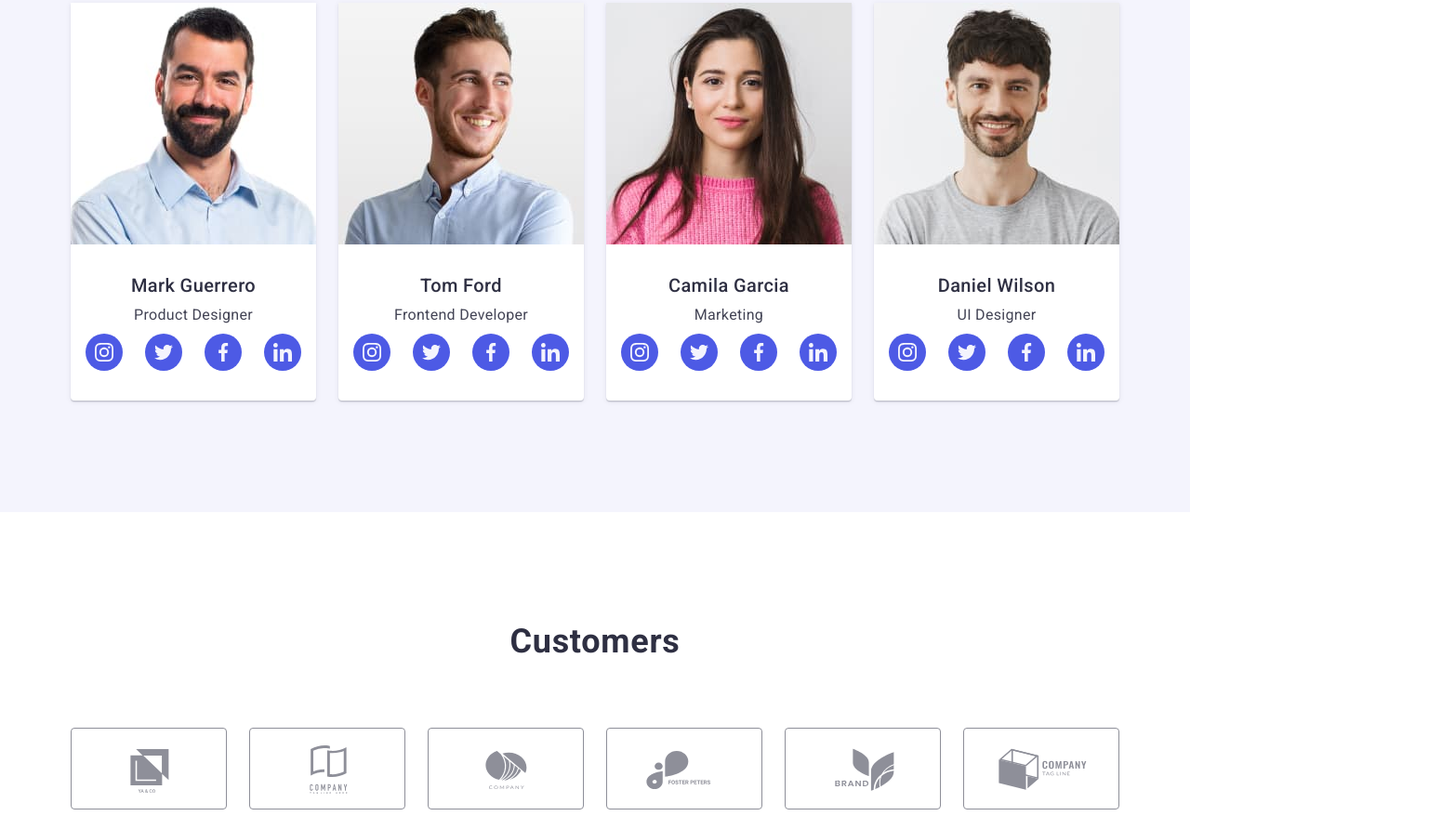
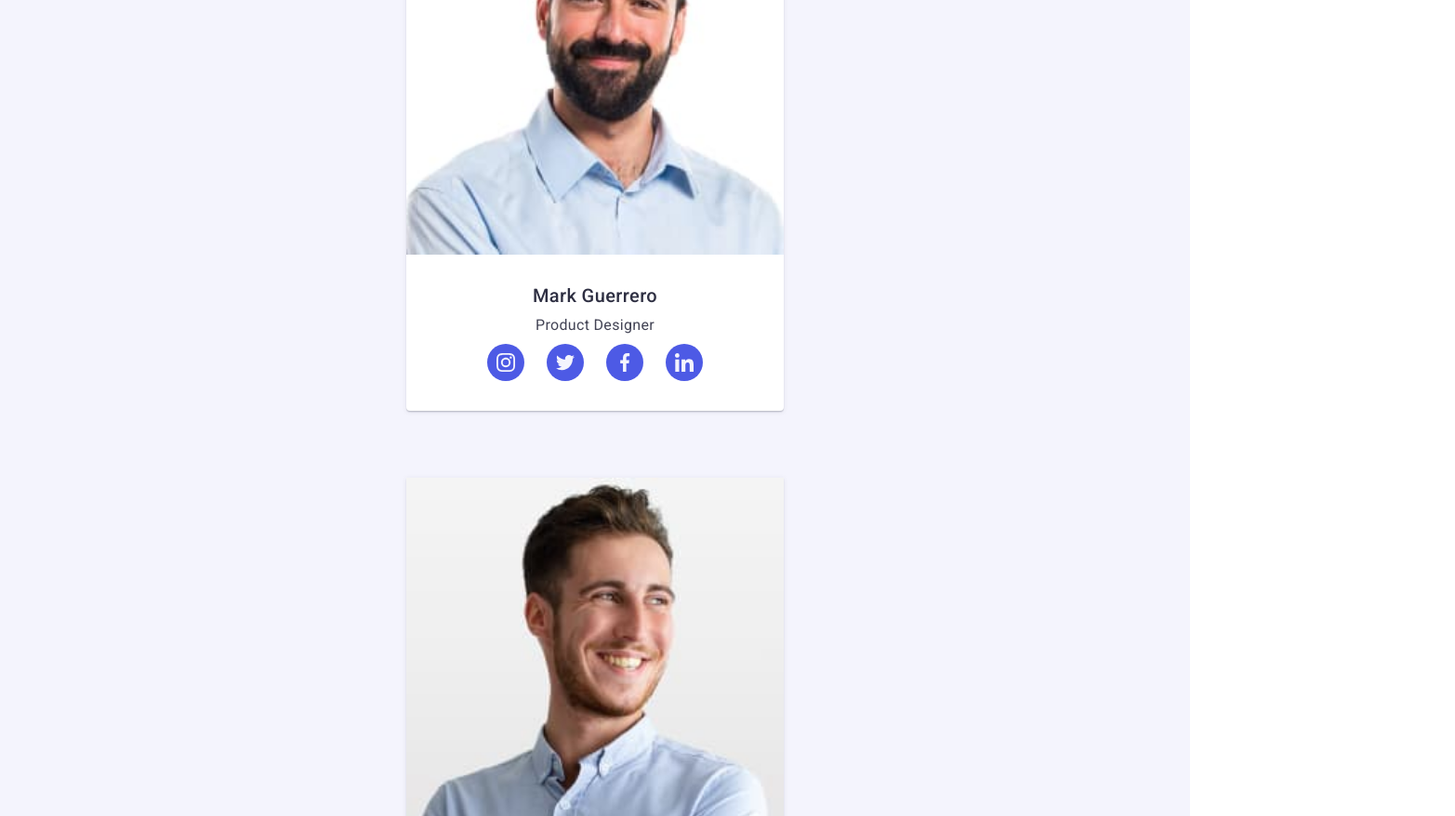
Before and after one commit to VladislavSemenets/goit-markup-hw-07, a plain HTML site: page index.html in a window 1280 px wide. Shown: the part 1922-2800 px from the top of the page at 93% size, 1565 px wide, since content can reach past the window. Drawn offline with nearby package versions, Linux system fonts and the light colour scheme.

Commit message:
start first mobile, create section our team, customers

```diff
--- /dev/null
+++ b/css/desktop.css
@@ -0,0 +1,17 @@
+@media screen and (min-width: 1201px){
+	.container {
+		max-width: 1158px;
+	}
+.team {
+    padding-top: 120px;
+	padding-bottom: 120px;
+}
+
+.team-item {
+    width: 264px;
+}
+
+.customers-list {
+    gap: 24px;
+}
+    }
--- a/css/styles.css
+++ b/css/styles.css
@@ -11,9 +11,16 @@ body {
 	color: #434455;
 }
 .container {
-	max-width: 1158px;
+	width: 100%;
 	padding: 0 15px;
 	margin: 0 auto;
+}
+
+@media screen and (min-width: 481px) {
+.container {
+	max-width: 436px;
+}
+
 }
 h1,
 h2,
@@ -43,6 +50,8 @@ button {
 
 img {
 	display: block;
+	width: 100%;
+	height: auto;
 }
 /* -----HEADER------ */
 .header {
@@ -300,8 +309,9 @@ img {
 }
 .team {
 	background: #f4f4fd;
-	padding: 120px 0;
-}
+	padding-top: 96px;
+	padding-bottom: 96px;
+	}
 .team-title {
 	font-size: 36px;
 	line-height: 1.11;
@@ -313,14 +323,17 @@ img {
 }
 .team-list {
 	display: flex;
-	gap: var(--basic-margin);
-}
-.team-item {
+	flex-wrap: wrap;
+	row-gap: 72px;
+	/* gap: var(--basic-margin); */
+	}
+
+	.team-item {
 	background: #ffffff;
 	box-shadow: 0px 1px 6px rgba(46, 47, 66, 0.08), 0px 1px 1px rgba(46, 47, 66, 0.16), 0px 2px 1px rgba(46, 47, 66, 0.08);
 	border-radius: 0px 0px 4px 4px;
-	width: 264px;
-}
+	width: 100%;
+	}
 .secondary-team-title {
 	font-weight: 500;
 	font-size: 20px;
@@ -384,7 +397,9 @@ img {
 .customer-list {
 	display: flex;
 	align-items: center;
-	gap: 24px;
+	justify-content: center;
+	flex-wrap: wrap;
+	gap: 16px;
 }
 .customers-item {
 	width: 168px;
--- /dev/null
+++ b/css/tablet.css
@@ -0,0 +1,31 @@
+@media screen and (min-width: 768px) {
+	.container {
+		max-width: 766px;
+	}
+
+	.team {
+		padding-top: 96px;
+		padding-bottom: 96px;
+	}
+
+.team-item {
+        width: 264px;
+}
+
+	.team-list {
+        display: flex;
+        justify-content: center;
+		gap: var(--basic-margin);
+	}
+
+    .customer-list {
+        gap: 24px;
+    }
+
+}
+
+/* @media screen and (min-width: 768px), (max-width:1199px) {
+    .container-sm {
+        max-width: 582px;
+    }
+} */
```
Also changed, not shown: css/mobile.css (added).
